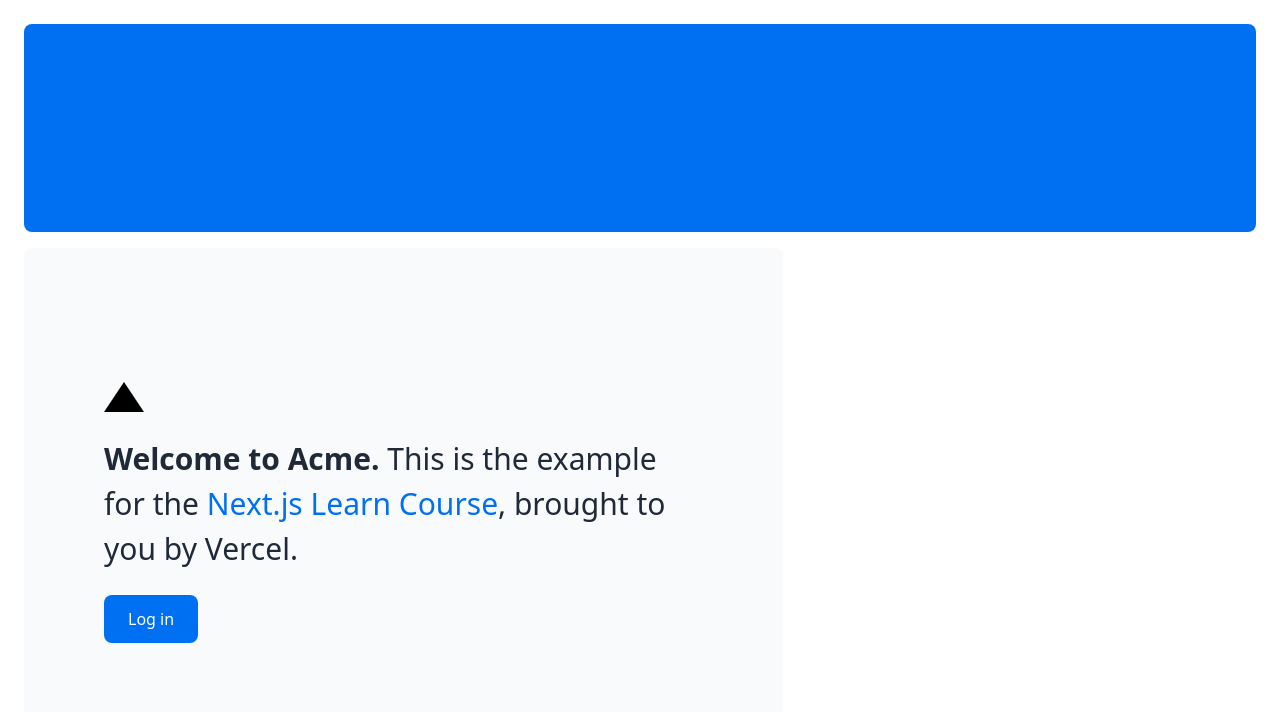
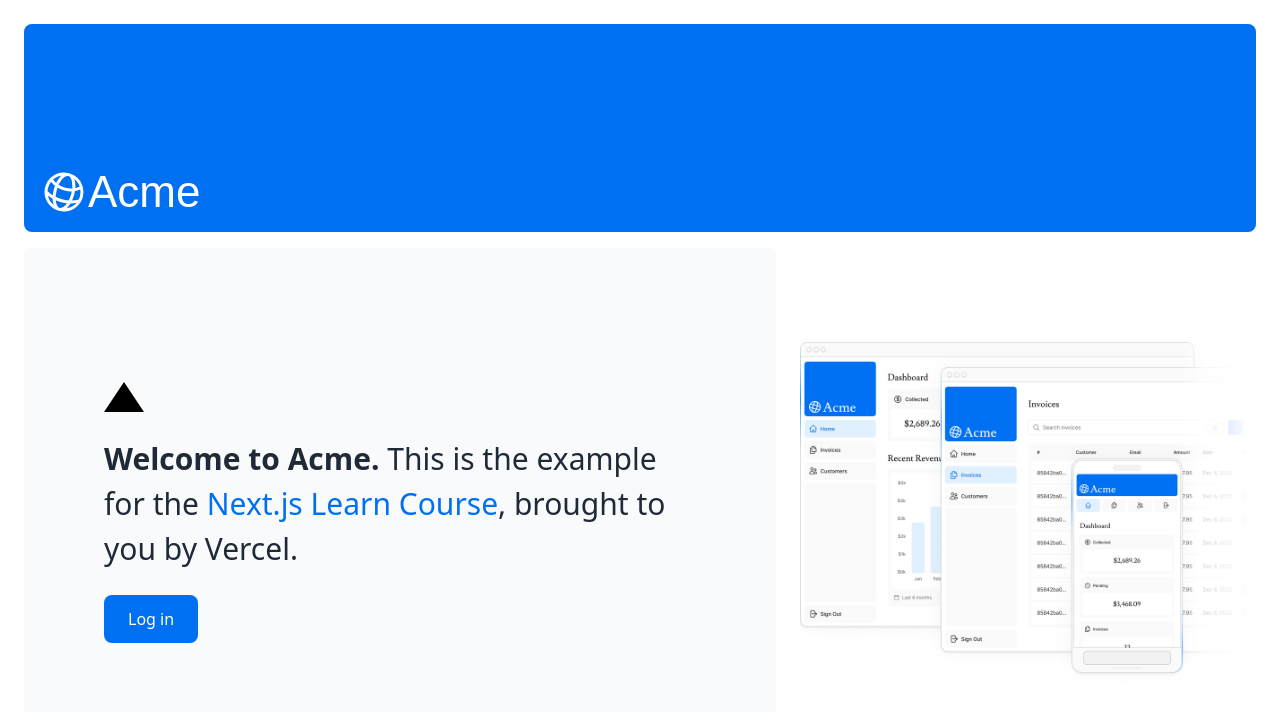
Before and after one commit to piglitch/dashboard-app, a Next.js app: page / in a window 1280 px wide. Shown: the top 712 px of the page. Built offline with nearby package versions, Linux system fonts and the light colour scheme; a web font is replaced by a local one.

Commit message:
added routes: dashboard, invoices, customers

```diff
--- /dev/null
+++ b/app/customers/page.tsx
@@ -0,0 +1,3 @@
+export default function customers(){
+  return <p>Customers</p>;
+}
--- /dev/null
+++ b/app/dashboard/page.tsx
@@ -0,0 +1,3 @@
+export default function Page() {
+  return <p>Dashboard Page</p>;
+}
--- /dev/null
+++ b/app/invoices/page.tsx
@@ -0,0 +1,3 @@
+export default function Invoices() {
+  return <p>Invoices Page</p>;
+}
--- a/app/page.tsx
+++ b/app/page.tsx
@@ -1,11 +1,12 @@
 import AcmeLogo from '@/app/ui/acme-logo';
 import Link from 'next/link';
+import Image from 'next/image';
 
 export default function Page() {
   return (
     <main className="flex min-h-screen flex-col p-6">
       <div className="flex h-20 shrink-0 items-end rounded-lg bg-blue-500 p-4 md:h-52">
-        {/* <AcmeLogo /> */}
+        <AcmeLogo />
       </div>
       <div className="mt-4 flex grow flex-col gap-4 md:flex-row">
         <div className="flex flex-col justify-center gap-6 rounded-lg bg-gray-50 px-6 py-10 md:w-max md:px-20">
@@ -26,8 +27,22 @@
             <span>Log in</span>
           </Link>
         </div>
-        <div className="flex items-center justify-center p-6 md:w-3/5 md:px-28 md:py-12">
+        <div className="flex items-center justify-center p-6 md:w-max md:px-2 md:py-12">
           {/* Add Hero Images Here */}
+          <Image
+            src="/hero-desktop.png"
+            width={1000}
+            height={760}
+            className="hidden md:block"
+            alt="Screenshots of the dashboard project showing desktop version"
+          />
+          <Image
+            src="/hero-mobile.png"
+            width={560}
+            height={620}
+            className="block md:hidden"
+            alt="Screenshots of the dashboard project showing mobile version"
+          />
         </div>
       </div>
     </main>
```
